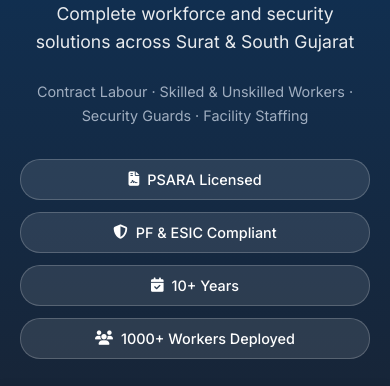
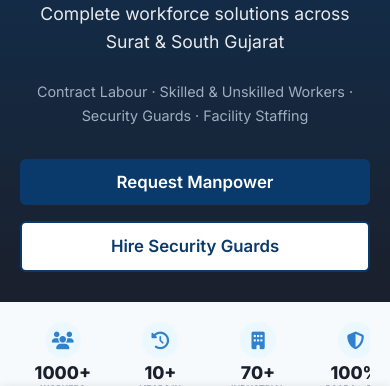
Before and after one commit to Yashtandel1008/manpower, a plain HTML site: page security_manpower/index.html in a window 390 px wide. Shown: the part 387-773 px from the top of the page. Drawn offline with Linux system fonts and the light colour scheme.

Commit message:
feat: update hero section, redesign stats grid with mobile-first horizontal scrolling, and expand security service offerings

```diff
--- a/security_manpower/index.html
+++ b/security_manpower/index.html
@@ -18,7 +18,7 @@
         <div class="container header-container">
             <div class="logo">
                 <img src="assets/logo.png" alt="D M RAO CONSULTANCY & SECURITY SERVICE Logo" class="logo-img">
-                <span class="logo-text d-none-mobile">D M RAO</span>
+                <span class="logo-text d-none-mobile">D M RAO </span>
             </div>
             <nav class="desktop-nav">
                 <a href="#services">Services</a>
@@ -46,17 +46,17 @@
             <div class="hero-overlay"></div>
             <div class="container hero-content">
                 <h1>Your Trusted Partner for Industrial Manpower & Security</h1>
-                <p class="subheadline">Complete workforce and security solutions across Surat & South Gujarat</p>
+                <p class="subheadline">Complete workforce solutions across Surat & South Gujarat</p>
                 <div class="service-line">Contract Labour &middot; Skilled & Unskilled Workers &middot; Security Guards &middot; Facility Staffing</div>
-                <div class="trust-badges-hero">
-                    <span><i class="fa-solid fa-file-contract"></i> PSARA Licensed</span>
+                <!-- <div class="trust-badges-hero">
+                    <span><i class="fa-solid fa-file-contract"></i> PSARLicensedA </span>
                     <span><i class="fa-solid fa-shield-halved"></i> PF & ESIC Compliant</span>
                     <span><i class="fa-solid fa-calendar-check"></i> 10+ Years</span>
                     <span><i class="fa-solid fa-users"></i> 1000+ Workers Deployed</span>
-                </div>
+                </div> -->
                 <div class="hero-buttons">
-                    <a href="#contact" class="btn btn-primary btn-large">Request Manpower</a>
-                    <a href="#contact" class="btn btn-secondary btn-large">Hire Security Guards</a>
+                    <a href="#contact" class="btn btn-primary btn-middle">Request Manpower</a>
+                    <a href="#contact" class="btn btn-secondary btn-middle">Hire Security Guards</a>
                 </div>
             </div>
         </section>
@@ -66,24 +66,34 @@
             <div class="container">
                 <div class="stats-grid">
                     <div class="stat-card">
+                        <div class="stat-icon"><i class="fa-solid fa-users"></i></div>
                         <div class="stat-number">1000+</div>
                         <div class="stat-text">Workers Deployed</div>
                     </div>
                     <div class="stat-card">
+                        <div class="stat-icon"><i class="fa-solid fa-clock-rotate-left"></i></div>
                         <div class="stat-number">10+</div>
                         <div class="stat-text">Years in Business</div>
                     </div>
                     <div class="stat-card">
+                        <div class="stat-icon"><i class="fa-solid fa-building"></i></div>
                         <div class="stat-number">70+</div>
                         <div class="stat-text">Industrial Clients</div>
                     </div>
-                    <div class="stat-card">
+                    <!-- <div class="stat-card">
+                        <div class="stat-icon"><i class="fa-solid fa-headset"></i></div>
                         <div class="stat-number">24/7</div>
                         <div class="stat-text">Availability</div>
+                    </div> -->
+                    <div class="stat-card">
+                        <div class="stat-icon"><i class="fa-solid fa-shield-halved"></i></div>
+                        <div class="stat-number">100%</div>
+                        <div class="stat-text">PSARA + PF + ESIC</div>
                     </div>
                     <div class="stat-card">
-                        <div class="stat-number">100%</div>
-                        <div class="stat-text">PSARA + PF + ESIC</div>
+                        <div class="stat-icon"><i class="fa-solid fa-headset"></i></div>
+                        <div class="stat-number">24/7</div>
+                        <div class="stat-text">Availability</div>
                     </div>
                 </div>
             </div>
@@ -124,6 +134,8 @@
                         <h3>Security Services</h3>
                         <ul class="service-list">
                             <li><i class="fa-solid fa-check text-primary"></i> Industrial Security Guards</li>
+                            <li><i class="fa-solid fa-check text-primary"></i> Corporate Security Guards</li>
+                            <li><i class="fa-solid fa-check text-primary"></i> Event Security Guards</li>
                             <li><i class="fa-solid fa-check text-primary"></i> Factory & Warehouse Security</li>
                             <li><i class="fa-solid fa-check text-primary"></i> 24/7 Guard Deployment</li>
                             <li><i class="fa-solid fa-check text-primary"></i> Access Control & Monitoring</li>
--- a/security_manpower/styles.css
+++ b/security_manpower/styles.css
@@ -144,6 +144,11 @@ h1, h2, h3, h4, h5, h6 {
     font-size: 1.1rem;
 }
 
+.btn-middle {
+    padding: 10px 25px;
+    font-size: 1.05rem;
+}
+
 .btn-full {
     width: 100%;
 }
@@ -242,7 +247,7 @@ h1, h2, h3, h4, h5, h6 {
     background-image: linear-gradient(rgba(10, 58, 107, 0.85), rgba(26, 32, 44, 0.9));
     background-size: cover;
     background-position: center;
-    padding: 80px 0 60px;
+    padding: 80px 0 30px; /* Reduced bottom padding */
     color: var(--white);
     text-align: center;
 }
@@ -300,42 +305,68 @@ h1, h2, h3, h4, h5, h6 {
    SECTIONS GENERAL
 ========================================= */
 section {
-    padding: 60px 0;
+    padding: 5px 0; /* Reduced general section padding */
 }
 
 /* =========================================
    STATS SECTION
 ========================================= */
 .stats-grid {
-    display: grid;
-    grid-template-columns: 1fr 1fr;
-    gap: 20px;
+    display: flex;
+    overflow-x: auto;
+    gap: 12px; /* Reduced gap */
+    padding: 10px 15px 20px; /* Added side padding for better scroll feel */
+    -webkit-overflow-scrolling: touch;
+    scroll-snap-type: x mandatory;
+    scrollbar-width: none;
+}
+
+.stats-grid::-webkit-scrollbar {
+    display: none;
 }
 
 .stat-card {
-    background: var(--white);
-    padding: 24px;
-    border-radius: 8px;
+    flex: 0 0 calc(28% - 4px); /* Show ~3.5 cards */
+    scroll-snap-align: start;
+    background: transparent;
+    padding: 5px;
+    border: none;
+    box-shadow: none;
     text-align: center;
-    box-shadow: var(--shadow-sm);
-    border: 1px solid var(--border-color);
+    position: relative;
+    display: flex;
+    flex-direction: column;
+    align-items: center;
 }
 
-.stat-card:last-child {
-    grid-column: 1 / -1; /* spans full width on mobile */
+.stat-icon {
+    font-size: 1.1rem;
+    color: #3182ce;
+    margin-bottom: 6px;
+    background: #ebf8ff;
+    width: 36px;
+    height: 36px;
+    display: flex;
+    align-items: center;
+    justify-content: center;
+    border-radius: 50%;
 }
 
 .stat-number {
-    font-size: 2rem;
+    font-size: 1.1rem;
     font-weight: 800;
-    color: var(--primary-blue);
-    margin-bottom: 8px;
+    color: var(--dark-grey);
+    margin-bottom: 2px;
+    line-height: 1;
 }
 
 .stat-text {
-    font-size: 0.9rem;
-    font-weight: 600;
+    font-size: 0.55rem;
+    font-weight: 700;
     color: var(--medium-grey);
+    text-transform: uppercase;
+    letter-spacing: 0.01em;
+    line-height: 1.1;
 }
 
 /* =========================================
@@ -736,8 +767,17 @@ section {
         justify-content: center;
     }
 
-    .stats-grid { grid-template-columns: repeat(5, 1fr); }
-    .stat-card:last-child { grid-column: auto; }
+    .stats-grid {
+        display: grid;
+        grid-template-columns: repeat(5, 1fr);
+        overflow-x: visible;
+        gap: 20px;
+        padding: 0;
+    }
+    .stat-card { flex: auto; }
+    .stat-icon { width: 55px; height: 55px; font-size: 1.6rem; margin-bottom: 15px; }
+    .stat-number { font-size: 2.2rem; margin-bottom: 8px; }
+    .stat-text { font-size: 0.9rem; letter-spacing: 0.05em; }
 
     .clients-flex {
         flex-direction: row;
```
